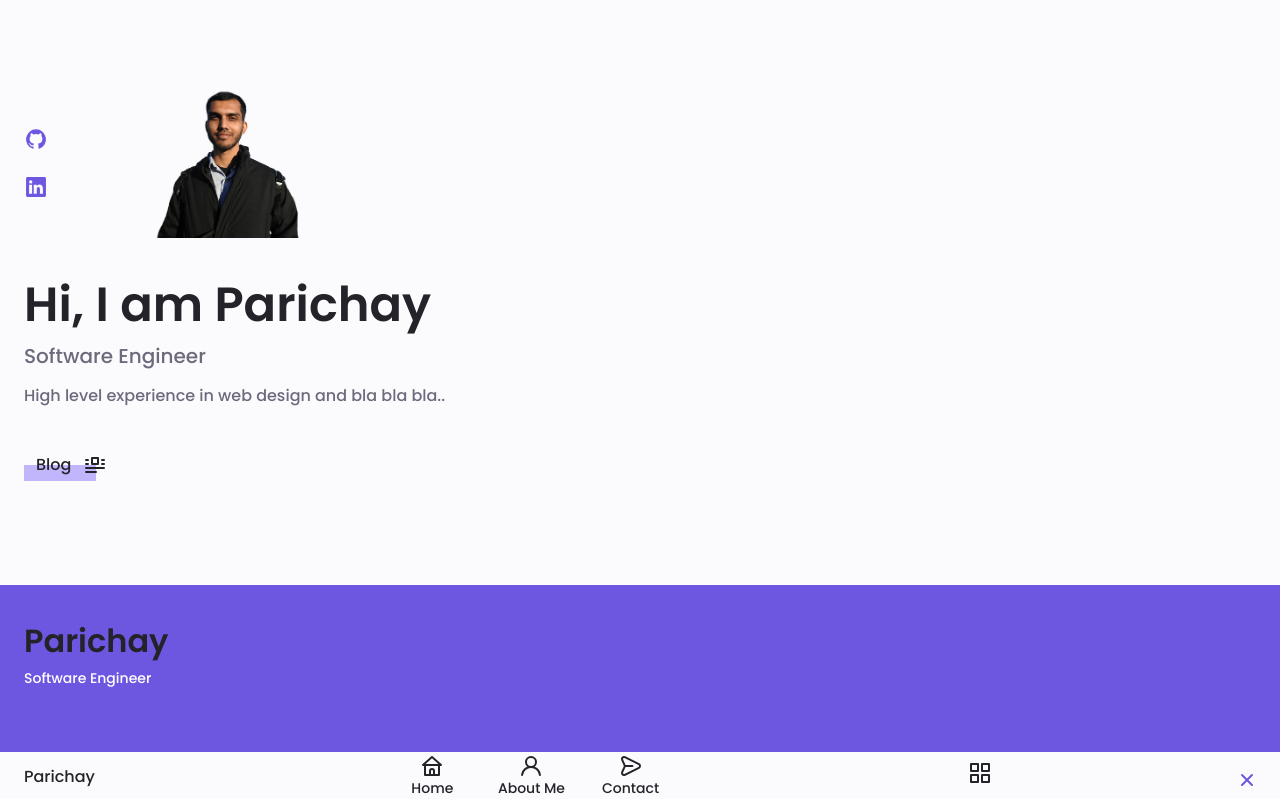
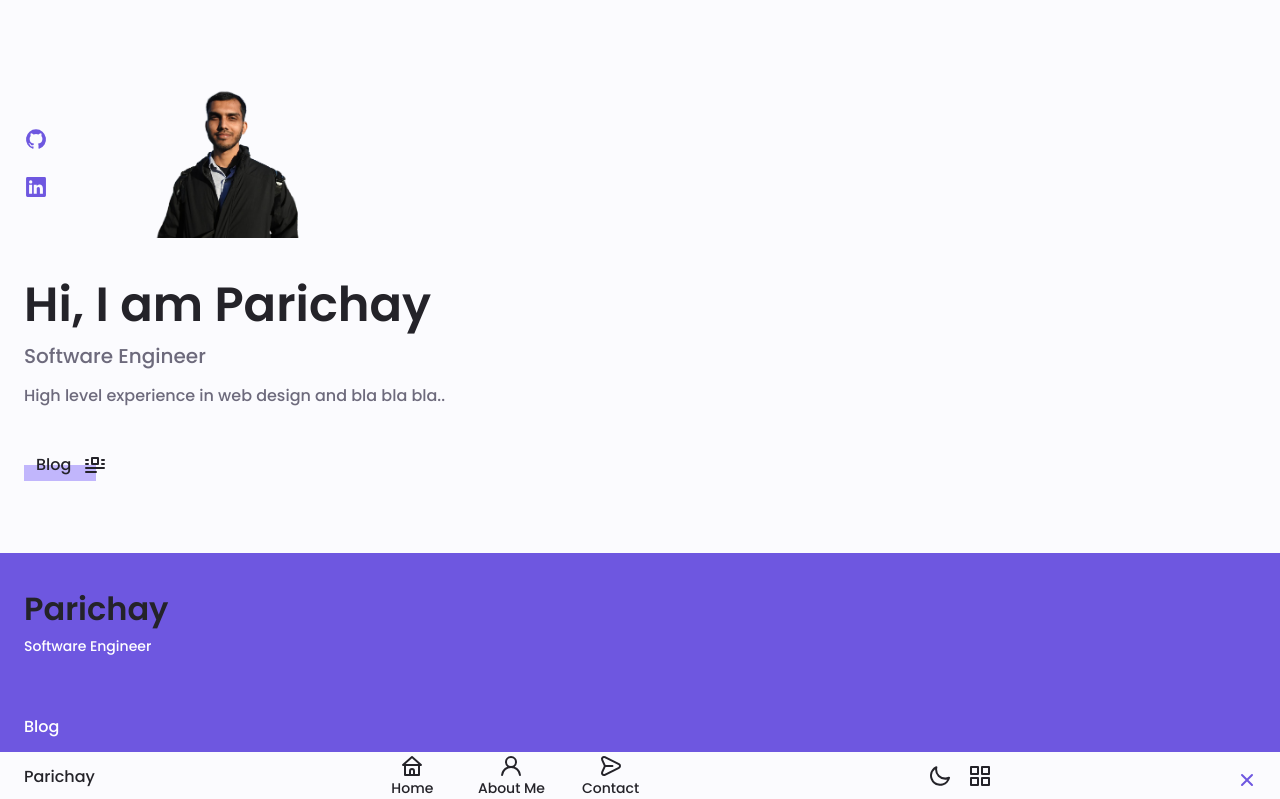
Before and after one commit to baymac/baymac.io, a Next.js app: page / in a window 1280 px wide. Shown: the top 799 px of the page. Built offline with nearby package versions, Linux system fonts and the light colour scheme.

Commit message:
Add Dark theme

```diff
--- a/components/Root/Main.js
+++ b/components/Root/Main.js
@@ -8,7 +8,7 @@ import Link from "next/link";
 
 export default function Main() {
   return (
-    <main className={cn(mainStyles.home, rootStyles.section)} id="home">
+    <main className={cn(mainStyles.home, mainStyles.section)} id="home">
       <div
         className={cn(
           mainStyles.home__container,
--- a/components/Root/Nav.js
+++ b/components/Root/Nav.js
@@ -5,6 +5,8 @@ import {
   UilMessage,
   UilTimes,
   UilApps,
+  UilMoon,
+  UilSun,
 } from "@iconscout/react-unicons";
 import rootStyles from "./root.module.css";
 import styles from "./nav.module.css";
@@ -28,7 +30,7 @@ const NavMenuItems = [
   },
 ];
 
-export default function Nav() {
+export default function Nav({ darkMode, setDarkMode }) {
   const [navBarOpen, setNavBarOpen] = useState(false);
 
   return (
@@ -64,7 +66,21 @@ export default function Nav() {
             onClick={() => setNavBarOpen(false)}
           />
         </div>
-        <div className="nav__btns">
+        <div className={styles.nav__btns}>
+          {!darkMode && (
+            <UilMoon
+              className={cn(styles.changeTheme)}
+              id="theme-button"
+              onClick={() => setDarkMode(true)}
+            ></UilMoon>
+          )}
+          {darkMode && (
+            <UilSun
+              className={cn(styles.changeTheme)}
+              id="theme-button"
+              onClick={() => setDarkMode(false)}
+            ></UilSun>
+          )}
           <UilApps
             className={styles.nav__toggle}
             id="nav_toggle"
--- a/components/Root/Root.js
+++ b/components/Root/Root.js
@@ -2,8 +2,28 @@ import Head from "next/head";
 import Footer from "./Footer";
 import Main from "./Main";
 import Nav from "./Nav";
+import { useState, useEffect } from "react";
 
 export default function Root() {
+  const [darkMode, setDarkMode] = useState(false);
+
+  useEffect(() => {
+    if (localStorage.getItem("theme") === "dark_theme") {
+      document.querySelector("body").classList.add("dark_theme");
+      setDarkMode(true);
+    }
+  }, []);
+
+  useEffect(() => {
+    if (darkMode) {
+      localStorage.setItem("theme", "dark_theme");
+      document.querySelector("body").classList.add("dark_theme");
+    } else {
+      localStorage.removeItem("theme");
+      document.querySelector("body").classList.remove("dark_theme");
+    }
+  }, [darkMode]);
+
   return (
     <>
       <Head>
@@ -13,7 +33,7 @@ export default function Root() {
           content="Parichay's personal website using Next.js"
         />
       </Head>
-      <Nav />
+      <Nav darkMode={darkMode} setDarkMode={setDarkMode} />
       <Main />
       <Footer />
     </>
--- a/components/Root/footer.module.css
+++ b/components/Root/footer.module.css
@@ -1,5 +1,5 @@
 .footer {
-  padding-top: 2rem;
+  /* padding-top: 2rem; */
 }
 
 .footer__container {
--- a/components/Root/main.module.css
+++ b/components/Root/main.module.css
@@ -1,3 +1,22 @@
+.section {
+  padding: 2rem 0 4rem;
+}
+
+.section__title {
+  font-size: var(--h1-font-size);
+}
+
+.section__subtitle {
+  display: block;
+  font-size: var(--small-font-size);
+  margin-bottom: var(--mb-3);
+}
+
+.section__title,
+.section__subtitle {
+  text-align: center;
+}
+
 .home__container {
   gap: 1rem;
 }
--- a/components/Root/nav.module.css
+++ b/components/Root/nav.module.css
@@ -6,17 +6,26 @@
   align-items: center;
 }
 
+.nav__btns {
+  display: flex;
+  align-items: center;
+  gap: 1rem;
+}
+
 .nav__logo,
-.nav__toggle {
+.nav__toggle,
+.changeTheme {
   color: var(--title-color);
   font-weight: var(--font-medium);
 }
 
-.nav__logo:hover {
+.nav__logo:hover,
+.changeTheme:hover {
   color: var(--first-color);
 }
 
-.nav__toggle {
+.nav__toggle,
+.changeTheme {
   font-size: 1.1rem;
   cursor: pointer;
 }
--- a/components/Root/root.module.css
+++ b/components/Root/root.module.css
@@ -1,26 +1,3 @@
-/*==================== REUSABLE CSS CLASSES ====================*/
-
-.section {
-  padding: 2rem 0 4rem;
-}
-
-.section__title {
-  font-size: var(--h1-font-size);
-}
-
-.section__subtitle {
-  display: block;
-  font-size: var(--small-font-size);
-  margin-bottom: var(--mb-3);
-}
-
-.section__title,
-.section__subtitle {
-  text-align: center;
-}
-
-/*==================== LAYOUT ====================*/
-
 .container {
   max-width: 768px;
   margin-left: var(--mb-1-5);
--- a/styles/global.css
+++ b/styles/global.css
@@ -70,6 +70,15 @@
 
 /*========== Variables Dark theme ==========*/
 
+body.dark_theme {
+  --first-color-second: hsl(var(--hue-color), 30%, 8%);
+  --title-color: hsl(var(--hue-color), 8%, 95%);
+  --text-color: hsl(var(--hue-color), 8%, 75%);
+  --input-color: hsl(var(--hue-color), 29%, 16%);
+  --body-color: hsl(var(--hue-color), 28%, 12%);
+  --container-color: hsl(var(var(--hue-color), 29%, 16%));
+}
+
 /*========== Button Dark/Light ==========*/
 
 /*==================== BASE ====================*/
@@ -113,38 +122,6 @@ img {
   height: auto;
 }
 
-/* show menu */
-
-/* Active link */
-
-/* Change background header */
-
-/*==================== HOME ====================*/
-
-/*==================== BUTTONS ====================*/
-
-/*==================== ABOUT ====================*/
-
-/*==================== SKILLS ====================*/
-
-/*==================== QUALIFICATION ====================*/
-
-/*==================== SERVICES ====================*/
-
-/* Active Modal */
-
-/*==================== PORTFOLIO ====================*/
-
-/*==================== PROJECT IN MIND ====================*/
-
-/*==================== TESTIMONIAL ====================*/
-
-/*==================== CONTACT ME ====================*/
-
-/*==================== FOOTER ====================*/
-
-/*========== SCROLL UP ==========*/
-
 /* Show scroll */
 
 /*========== SCROLL BAR ==========*/
```
